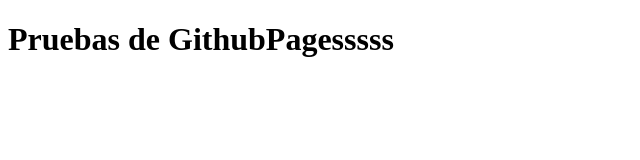
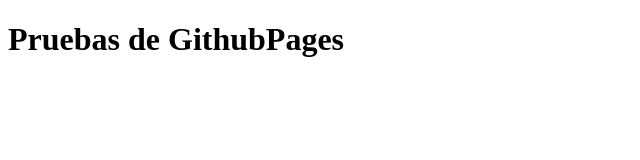
Before and after one commit to Giovasdf/G14-Prueba, a plain HTML site: page index.html in a window 1280 px wide. Shown: the full height of the page, 0-640 px from the left. Drawn offline with Linux system fonts and the light colour scheme.

Commit message:
Update index.html

```diff
--- a/index.html
+++ b/index.html
@@ -6,6 +6,6 @@
     <title>Document</title>
 </head>
 <body>
-    <h1>Pruebas de GithubPagesssss</h1>
+    <h1>Pruebas de GithubPages</h1>
 </body>
 </html>
```
